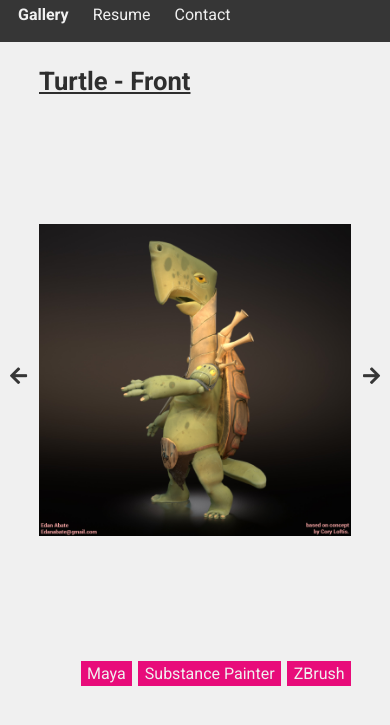
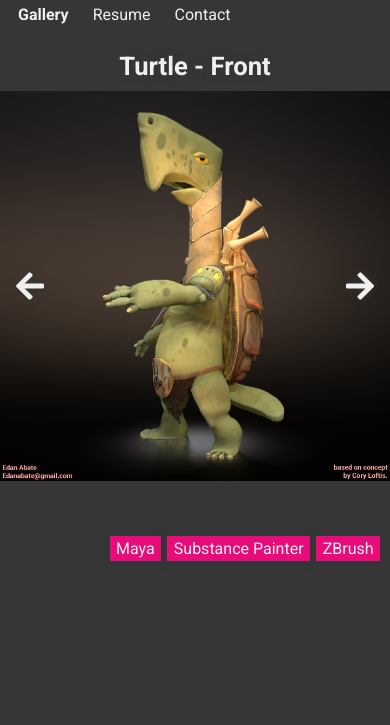
Before and after one commit to TylerStein/EdanAbate_Portfolio, a plain HTML site: page index.html in a window 390 px wide. Shown: the part 55-780 px from the top of the page. Drawn offline with nearby package versions, Linux system fonts and the light colour scheme.

Commit message:
Gallery layout & resume update

```diff
--- a/css/gallery.css
+++ b/css/gallery.css
@@ -1,84 +1,175 @@
+.carousel-container {
+    height: calc(100vh - 116px);
+    box-sizing: border-box;
+    display: flex;
+    position: relative;
+    flex-direction: row;
+    align-items: center;
+    justify-content: space-around;
+}
+
+.carousel {
+    width: calc(100vw - 120px);
+}
+
 .card-container {
-    height: 30vh;
-    margin-bottom: 2vh;
-    display: flex;
-    flex-direction: row;
     color: #EFEFEF;
-    border-radius: 8px;
+}
+
+.card-container:focus {
+    outline: none;
 }
 
 .card-image {
-    border-radius: 8px 0 0 8px;
-    display: inline-block;
+    display: block;
     clear: none;
-    height: 30vh;
-    width: 50vw;
+    width: 100%;
+    height: calc(100% - 130px);
     overflow: hidden;
 }
 
-.card-image img {
-    position: relative;
-    min-width: 100%;
-    min-height: 100%;
-    left: 50%;
-    top: 50%;
-    transform: translate(-50%, -50%)
+a.card-image:focus {
+    outline: none !important;
 }
 
-.card-text {
-    height: 50%;
-    padding: 20px 24px;
-}
-
-.card-content {
-    position: relative;
-    clear: none;
-    display: inline-block;
+.card-image img {
+    object-fit: contain;
+    object-position: center;
     width: 100%;
+    height: 100%;
 }
 
 .card-header {
-    font-size: 36px;
+    font-size: 1.6em;
+    padding-top: 10px;
     font-weight: 700;
+    width: 100%;
+    height: 40px;
     text-decoration: underline;
 }
 
-.card-description {
-    margin-top: 12px;
-    font-size: 22px;
-    font-weight: 400;
+.card-sub {
+    width: 100%;
+    height: 80px;
+    display: flex;
+    flex-direction: row;
+    justify-content: flex-end;
+    align-content: flex-start;
+    align-items: center;
+    flex-wrap: wrap;
 }
 
-.card-footer {
-    height: calc(50% - 40px);
+.card-tag {
+    padding: 0.2em 0.4em;
+    margin-left: 0.4em;
+    margin-top: 0.4em;
+    font-size: 1rem;
+    text-align: center;
 }
 
-.card-button {
-    padding: 12px;
-    text-decoration: none;
-    font-size: 24px;
-    background-color: #2E2E2E;
-    color: #FFF;
-    position: absolute;
-    bottom: 24px;
-    right: 20px;
-    border: 0 solid #E80C7A;
-    width: 200px;
-    height: 62px;
-    transition: border 0.1s ease-in-out;
+.arrow-button {
+    font-size: 32px;
+    flex-shrink: 1;
+    position: relative;
+    background: none;
+    box-shadow: none;
+    border: none;
+    cursor: pointer;
+    padding: 0;
+    width: 60px;
+    height: 100%;
+    display: flex;
+    flex-direction: column;
+    align-items: center;
+    justify-content: center;
 }
 
-.card-button:hover {
+.arrow-button i {
+    color: #363636;
     cursor: pointer;
-    border: none;
-    border: 2px solid #E80C7A;
 }
 
-.card-button:active {
-    border: none;
+.arrow-button:hover i {
+    color: #E80C7A;
+    cursor: pointer;
 }
 
-.card-button:focus {
-    outline: none;
-    border: 3px solid #E80C7A !important;
+.arrow-button:active i {
+    color:#E80C7A;
+    cursor: pointer;
 }
+
+@media only screen and (max-width: 560px) {
+    .carousel-container {
+        height: calc(100vh - 96px);
+        display: block;
+    }
+
+    .carousel {
+        width: 100%;
+        height: 100%;
+        background-color: #363636;
+    }
+
+    .card-container {
+        display: flex !important;
+        flex-direction: column;
+        justify-content: flex-start;
+        align-content: center;
+        text-decoration: none;
+    }
+
+    .arrow-button {
+        position: absolute;
+        z-index: 2;
+        top: 50px;
+        max-height: 100vw;
+        height: 100%;
+    }
+
+    .arrow-button i {
+        color: #F0F0F0;
+        text-shadow: 0 0 8px #363636;
+    }
+
+    .arrow-button:hover i {
+        color: #E80C7A;
+    }
+
+    .arrow-button.arrow-prev {
+        left: 0;
+    }
+
+    .arrow-button.arrow-next {
+        right: 0;
+    }
+
+    .card-header {
+        text-align: center;
+        color: #F0F0F0;
+        padding-top: 10px;
+        text-shadow: 0 0 8px #363636;
+        text-decoration: none;
+    }
+
+    .card-tag {
+        box-shadow: 0 0 8px #363636;
+    }
+
+    .card-image {
+        max-height: 100vw;
+    }
+
+    .card-sub {
+        z-index: 2;
+        width: auto;
+        padding: 0 10px 10px 10px;
+        align-content: flex-end;
+    }
+}
+
+@media only screen and (max-width: 300px) {
+    .carousel-container {
+        height: calc(100vh - 172px);
+    }
+}
--- a/css/gallery_new.css
+++ /dev/null
@@ -1,87 +0,0 @@
-.carousel-container {
-    padding: 24px 1vw;
-    display: flex;
-    flex-direction: row;
-    align-items: center;
-    justify-content: space-around;
-}
-
-.carousel {
-    width: 80vw;
-}
-
-.card-container {
-    color: #EFEFEF;
-    height: auto !important;
-}
-
-.card-container:focus {
-    outline: none;
-}
-
-.card-image {
-    display: block;
-    clear: none;
-    width: 100%;
-    height: 65vh;
-    overflow: hidden;
-}
-
-.card-image img {
-    object-fit: contain;
-    object-position: center;
-    width: 100%;
-    height: 100%;
-}
-
-.card-header {
-    font-size: 1.6em;
-    padding-bottom: 10px;
-    font-weight: 700;
-    width: 100%;
-    text-decoration: underline;
-}
-
-.card-sub {
-    width: 100%;
-    height: auto;
-    display: flex;
-    flex-direction: row;
-    justify-content: flex-end;
-    align-content: flex-end;
-    align-items: center;
-    flex-wrap: wrap;
-}
-
-.card-tag {
-    padding: 0.2em 0.4em;
-    margin-left: 0.4em;
-    margin-top: 0.4em;
-    font-size: 1rem;
-    text-align: center;
-}
-
-.arrow-button {
-    font-size: 5vw;
-    flex-shrink: 1;
-    display: block;
-    background: none;
-    box-shadow: none;
-    border: none;
-    padding: 0;
-}
-
-.arrow-button i {
-    color: #363636;
-    cursor: pointer;
-}
-
-.arrow-button:hover i {
-    color: #E80C7A;
-    cursor: pointer;
-}
-
-.arrow-button:active i {
-    color:#E80C7A;
-    cursor: pointer;
-}
--- a/index.html
+++ b/index.html
@@ -7,7 +7,7 @@
     <link href="https://fonts.googleapis.com/css?family=Roboto:300,400,700" rel="stylesheet">
     <link href="css/index.css" rel="stylesheet">
     <link href="css/navbar.css" rel="stylesheet">
-    <link href="css/gallery_new.css" rel="stylesheet">
+    <link href="css/gallery.css" rel="stylesheet">
     <link rel="stylesheet" type="text/css" href="//cdn.jsdelivr.net/npm/slick-carousel@1.8.1/slick/slick.css" />
 
     <link rel="stylesheet" href="https://use.fontawesome.com/releases/v5.4.1/css/all.css"
@@ -49,9 +49,9 @@
                 <div class="card-header color-black">
                     Turtle - Front
                 </div>
-                <div class="card-image">
+                <a class="card-image" href="img/Turtle_Front_Beauty.jpg" target="_blank">
                     <img src="img/Turtle_Front_Beauty.jpg" />
-                </div>
+                </a>
                 <div class="card-sub color-black">
                     <div class="card-tag background-red color-white">Maya</div>
                     <div class="card-tag background-red color-white">Substance Painter</div>
@@ -62,16 +62,16 @@
                 <div class="card-header color-black">
                     Turtle - Beauty to Wire
                 </div>
-                <div class="card-image">
+                <a class="card-image" href="img/Turtle_Front_Beauty_To_Wire.jpg" target="_blank">
                     <img src="img/Turtle_Front_Beauty_To_Wire.jpg" />
-                </div>
+                </a>
                 <div class="card-sub color-black">
                     <div class="card-tag background-red color-white">Maya</div>
                     <div class="card-tag background-red color-white">Substance Painter</div>
                     <div class="card-tag background-red color-white">ZBrush</div>
                 </div>
             </div>
-            <div class="card-container">
+            <a class="card-container" href="img/Turtle_Wire.jpg" target="_blank">
                 <div class="card-header color-black">
                     Turtle - Wire
                 </div>
@@ -83,8 +83,8 @@
                     <div class="card-tag background-red color-white">Substance Painter</div>
                     <div class="card-tag background-red color-white">ZBrush</div>
                 </div>
-            </div>
-            <div class="card-container">
+            </a>
+            <a class="card-container" href="img/Turtle_Back_Beauty.jpg" target="_blank">
                 <div class="card-header color-black">
                     Turtle - Back
                 </div>
@@ -96,8 +96,8 @@
                     <div class="card-tag background-red color-white">Substance Painter</div>
                     <div class="card-tag background-red color-white">ZBrush</div>
                 </div>
-            </div>
-            <div class="card-container">
+            </a>
+            <a class="card-container" href="img/Boat_Front_Beauty.jpg" target="_blank">
                 <div class="card-header color-black">
                     Boat - Front
                 </div>
@@ -109,8 +109,8 @@
                     <div class="card-tag background-red color-white">Substance Painter</div>
                     <div class="card-tag background-red color-white">ZBrush</div>
                 </div>
-            </div>
-            <div class="card-container">
+            </a>
+            <a class="card-container" href="img/Boat_Front_2_Beauty.jpg" target="_blank">
                 <div class="card-header color-black">
                     Boat - Front 2
                 </div>
@@ -122,8 +122,8 @@
                     <div class="card-tag background-red color-white">Substance Painter</div>
                     <div class="card-tag background-red color-white">ZBrush</div>
                 </div>
-            </div>
-            <div class="card-container">
+            </a>
+            <a class="card-container" href="img/Boat_Back_Beauty.jpg" target="_blank">
                 <div class="card-header color-black">
                     Boat - Back
                 </div>
@@ -135,8 +135,8 @@
                     <div class="card-tag background-red color-white">Substance Painter</div>
                     <div class="card-tag background-red color-white">ZBrush</div>
                 </div>
-            </div>
-            <div class="card-container">
+            </a>
+            <a class="card-container" href="img/Boat_Side_Beauty_to_Wire.jpg" target="_blank">
                 <div class="card-header color-black">
                     Boat - Beauty to Wire
                 </div>
@@ -148,8 +148,8 @@
                     <div class="card-tag background-red color-white">Substance Painter</div>
                     <div class="card-tag background-red color-white">ZBrush</div>
                 </div>
-            </div>
-            <div class="card-container">
+            </a>
+            <a class="card-container" href="img/Boat_Side_Wire.jpg" target="_blank">
                 <div class="card-header color-black">
                     Boat - Side Wire
                 </div>
@@ -161,8 +161,8 @@
                     <div class="card-tag background-red color-white">Substance Painter</div>
                     <div class="card-tag background-red color-white">ZBrush</div>
                 </div>
-            </div>
-            <div class="card-container">
+            </a>
+            <a class="card-container" href="img/Boat_Wire.jpg" target="_blank">
                 <div class="card-header color-black">
                     Boat - Wire
                 </div>
@@ -174,8 +174,8 @@
                     <div class="card-tag background-red color-white">Substance Painter</div>
                     <div class="card-tag background-red color-white">ZBrush</div>
                 </div>
-            </div>
-            <div class="card-container">
+            </a>
+            <a class="card-container" href="img/Asset_Shot_Painting.jpg" target="_blank">
                 <div class="card-header color-black">
                     Asset Shot - Painting
                 </div>
@@ -186,8 +186,8 @@
                     <div class="card-tag background-red color-white">3Ds Max</div>
                     <div class="card-tag background-red color-white">Substance Painter</div>
                 </div>
-            </div>
-            <div class="card-container">
+            </a>
+            <a class="card-container" href="img/Asset_Shot_Table.jpg" target="_blank">
                 <div class="card-header color-black">
                     Asset Shot - Table
                 </div>
@@ -198,8 +198,8 @@
                     <div class="card-tag background-red color-white">3Ds Max</div>
                     <div class="card-tag background-red color-white">Substance Painter</div>
                 </div>
-            </div>
-            <div class="card-container">
+            </a>
+            <a class="card-container" href="img/Asset_Shot_TopDown.jpg" target="_blank">
                 <div class="card-header color-black">
                     Asset Shot - Props
                 </div>
@@ -210,8 +210,8 @@
                     <div class="card-tag background-red color-white">3Ds Max</div>
                     <div class="card-tag background-red color-white">Substance Painter</div>
                 </div>
-            </div>
-            <div class="card-container">
+            </a>
+            <a class="card-container" href="img/Room_Bookshelf_Shot.jpg" target="_blank">
                 <div class="card-header color-black">
                     Asset Shot - Bookshelf
                 </div>
@@ -222,8 +222,8 @@
                     <div class="card-tag background-red color-white">3Ds Max</div>
                     <div class="card-tag background-red color-white">Substance Painter</div>
                 </div>
-            </div>
-            <div class="card-container">
+            </a>
+            <a class="card-container" href="img/Room_Standard_Shot.jpg" target="_blank">
                 <div class="card-header color-black">
                     Asset Shot - Room
                 </div>
@@ -234,8 +234,8 @@
                     <div class="card-tag background-red color-white">3Ds Max</div>
                     <div class="card-tag background-red color-white">Substance Painter</div>
                 </div>
-            </div>
-            <div class="card-container">
+            </a>
+            <a class="card-container" href="img/Table_Scene_1080_Render_Gradbook.jpg" target="_blank">
                 <div class="card-header color-black">
                     Asset Shot - Wire Props
                 </div>
@@ -246,7 +246,7 @@
                     <div class="card-tag background-red color-white">3Ds Max</div>
                     <div class="card-tag background-red color-white">Substance Painter</div>
                 </div>
-            </div>
+            </a>
         </div>
 
         <div class="arrow-next arrow-button"><i class="fas fa-arrow-right"></i></div>
```
Also changed, not shown: css/navbar.css (+28 -0 lines), resume.html (+8 -9 lines), 1 other file.
